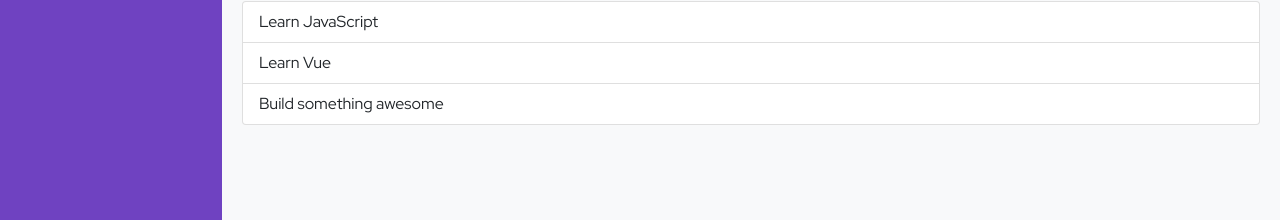
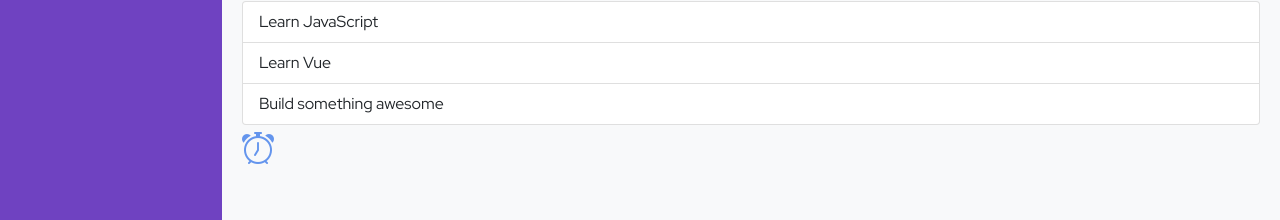
Before and after one commit to dilipchandima/eigenadmin-vue, a Vue app: page /about in a window 1280 px wide. Shown: the part 233-453 px from the top of the page. Built offline with nearby package versions, Linux system fonts and the light colour scheme.

Commit message:
Add bootstrap icons

```diff
--- a/package.json
+++ b/package.json
@@ -10,6 +10,7 @@
   "dependencies": {
     "@popperjs/core": "^2.9.2",
     "bootstrap": "^5.0.2",
+    "bootstrap-icons": "^1.5.0",
     "core-js": "^3.6.5",
     "vue": "^3.0.0",
     "vue-router": "^4.0.0-0",
--- a/src/main.ts
+++ b/src/main.ts
@@ -4,7 +4,7 @@
 import store from "./store";
 
 import "bootstrap";
-// import "bootstrap/scss/bootstrap.scss";
+import "bootstrap-icons/font/bootstrap-icons.css";
 import "./scss/eigenadmin.scss";
 
 createApp(App).use(store).use(router).mount("#app");
--- a/src/views/About.vue
+++ b/src/views/About.vue
@@ -10,6 +10,7 @@
         {{ todo.text }}
       </li>
     </ol>
+    <i class="bi-alarm" style="font-size: 2rem; color: cornflowerblue"></i>
   </div>
 </template>
 
```
Also changed, not shown: 1 other file (tests, documents, lock files or other folders).
